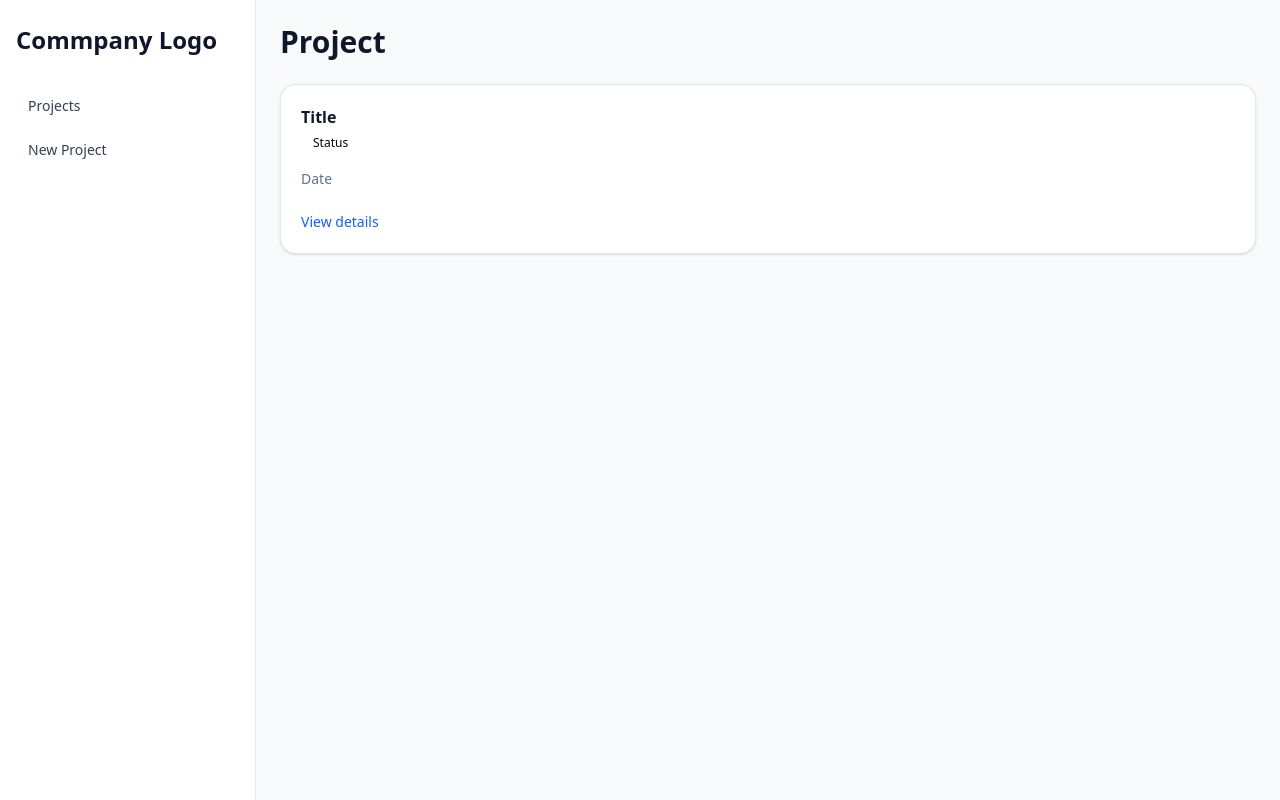
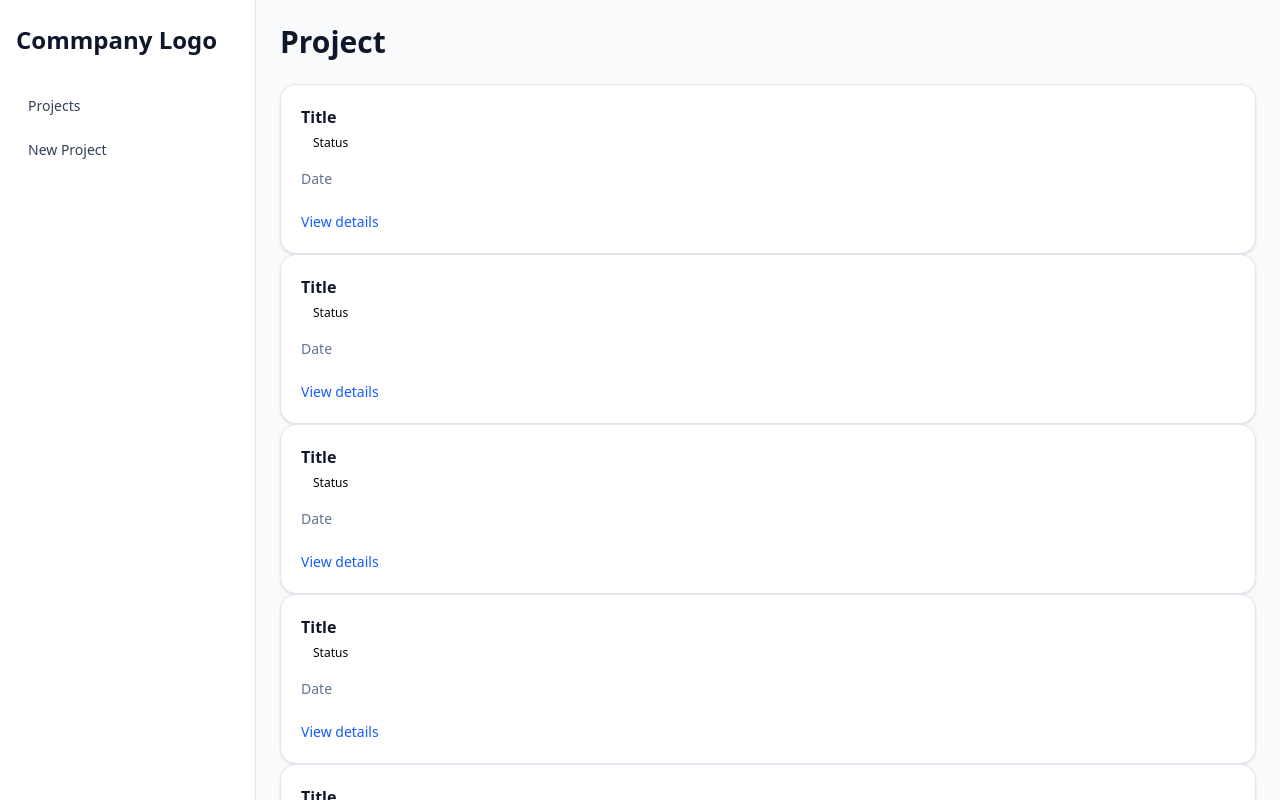
Before and after one commit to arielgomezmendez/dashboard-projects, a Next.js app: page / in a window 1280 px wide. Shown: the top 800 px of the page. Built offline with nearby package versions, Linux system fonts and the light colour scheme.

Commit message:
Show all project cards

```diff
--- a/src/app/(dashboard)/page.tsx
+++ b/src/app/(dashboard)/page.tsx
@@ -1,5 +1,6 @@
 import Image from "next/image";
 import ProjectList from "../components/ProjectList";
+import {projects} from "../data/projects";
 
 export default function Home() {
   return (
@@ -7,7 +8,7 @@ export default function Home() {
       <main >
        <section>
         <h1 className="mb-6 text-3xl font-bold text-slate-900">Project</h1>
-        <ProjectList/>
+        <ProjectList projects={projects}/>
        </section>
       </main>
     </div>
--- a/src/app/components/ProjectList.tsx
+++ b/src/app/components/ProjectList.tsx
@@ -1,10 +1,23 @@
 import React from "react";
 import ProjectCard from "./ProjectCard";
 
-export default function ProjectList() {
+type Project = {
+  id: string;
+  title: string;
+  status: "Active" | "Completed";
+  date: string;
+};
+
+interface Props {
+  projects: Project[];
+}
+
+export default function ProjectList({ projects }: Props) {
   return (
-    <div>
-      <ProjectCard />
+    <div >
+      {projects.map((project) => (
+        <ProjectCard key={project.id} {...project}/>
+      ))}
     </div>
   );
 }
--- /dev/null
+++ b/src/app/data/projects.ts
@@ -0,0 +1,84 @@
+import {Project} from "../types/projectType"
+
+export const projects: Project[] = [
+  {
+    id: "1",
+    title: "E-Commerce Website Redesign",
+    description:
+      "Complete overhaul of the main e-commerce storefront focusing on mobile conversion.",
+    status: "Active",
+    date: "2023-10-24",
+  },
+  {
+    id: "2",
+    title: "Mobile App MVP (iOS)",
+    description:
+      "Developing the initial release of the customer-facing mobile application.",
+    status: "Active",
+    date: "2023-11-12",
+  },
+  {
+    id: "3",
+    title: "Corporate Brand Guidelines",
+    description:
+      "Creation of a unified brand book including typography and color palettes.",
+    status: "Completed",
+    date: "2023-09-05",
+  },
+  {
+    id: "4",
+    title: "Q3 Marketing Campaign",
+    description:
+      "Execution of multi-channel digital marketing campaign across social media.",
+    status: "Completed",
+    date: "2023-08-28",
+  },
+  {
+    id: "5",
+    title: "Internal Dashboard Analytics",
+    description:
+      "Building internal analytics dashboard for business insights and reporting.",
+    status: "Active",
+    date: "2023-11-01",
+  },
+  {
+    id: "6",
+    title: "User Authentication System",
+    description:
+      "Implementation of secure login and registration system with JWT.",
+    status: "Completed",
+    date: "2023-07-18",
+  },
+  {
+    id: "7",
+    title: "Landing Page Optimization",
+    description:
+      "Improving landing page performance and conversion rates.",
+    status: "Active",
+    date: "2023-10-10",
+  },
+  {
+    id: "8",
+    title: "API Integration Service",
+    description:
+      "Integrating third-party APIs for payments and notifications.",
+    status: "Completed",
+    date: "2023-09-20",
+  },
+  {
+    id: "9",
+    title: "Accessibility Improvements",
+    description:
+      "Enhancing WCAG compliance across all user interfaces.",
+    status: "Active",
+    date: "2023-11-05",
+  },
+  {
+    id: "10",
+    title: "Admin Panel Refactor",
+    description:
+      "Refactoring legacy admin panel to improve maintainability.",
+    status: "Completed",
+    date: "2023-08-15",
+  },
+];
--- /dev/null
+++ b/src/app/types/projectType.ts
@@ -0,0 +1,9 @@
+export type ProjectStatus = "Active" | "Completed";
+
+export interface Project {
+    id:string,
+    title:string,
+    description:string,
+    status:ProjectStatus,
+    date:string
+}
```
